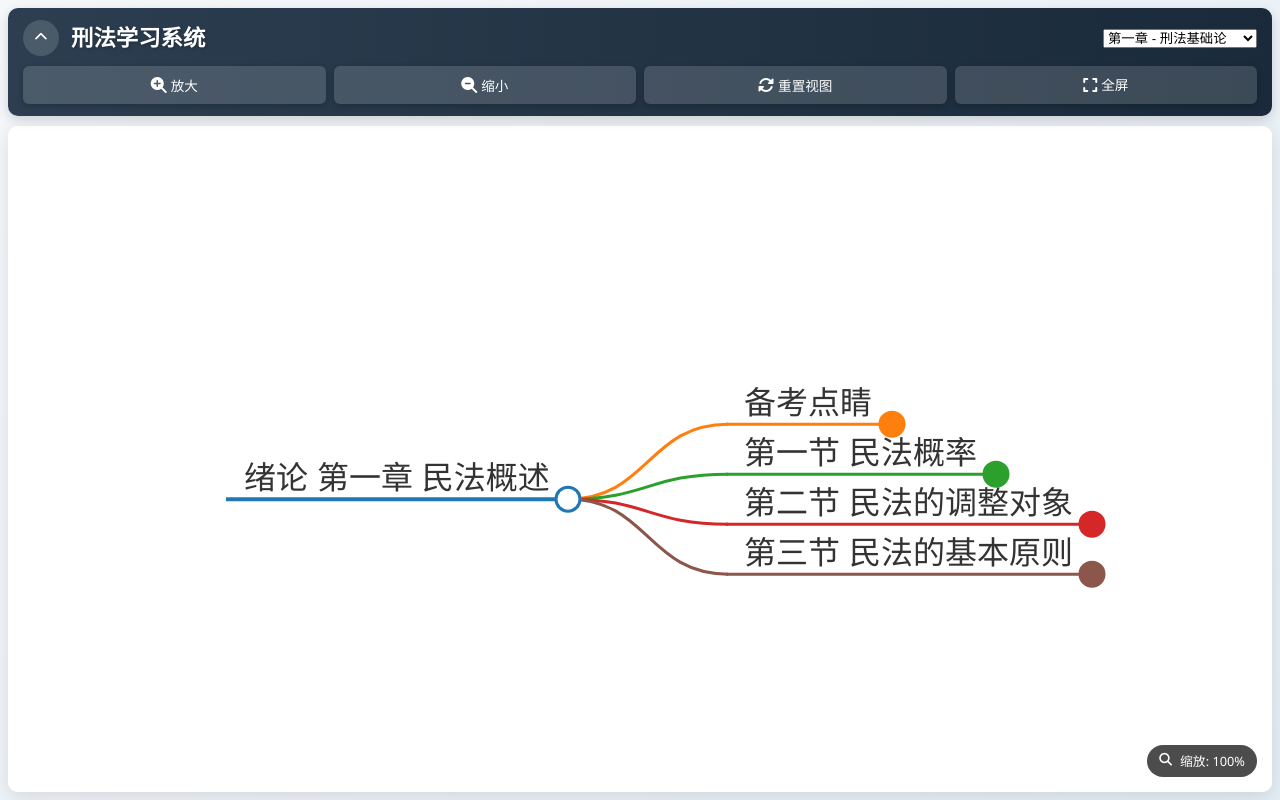
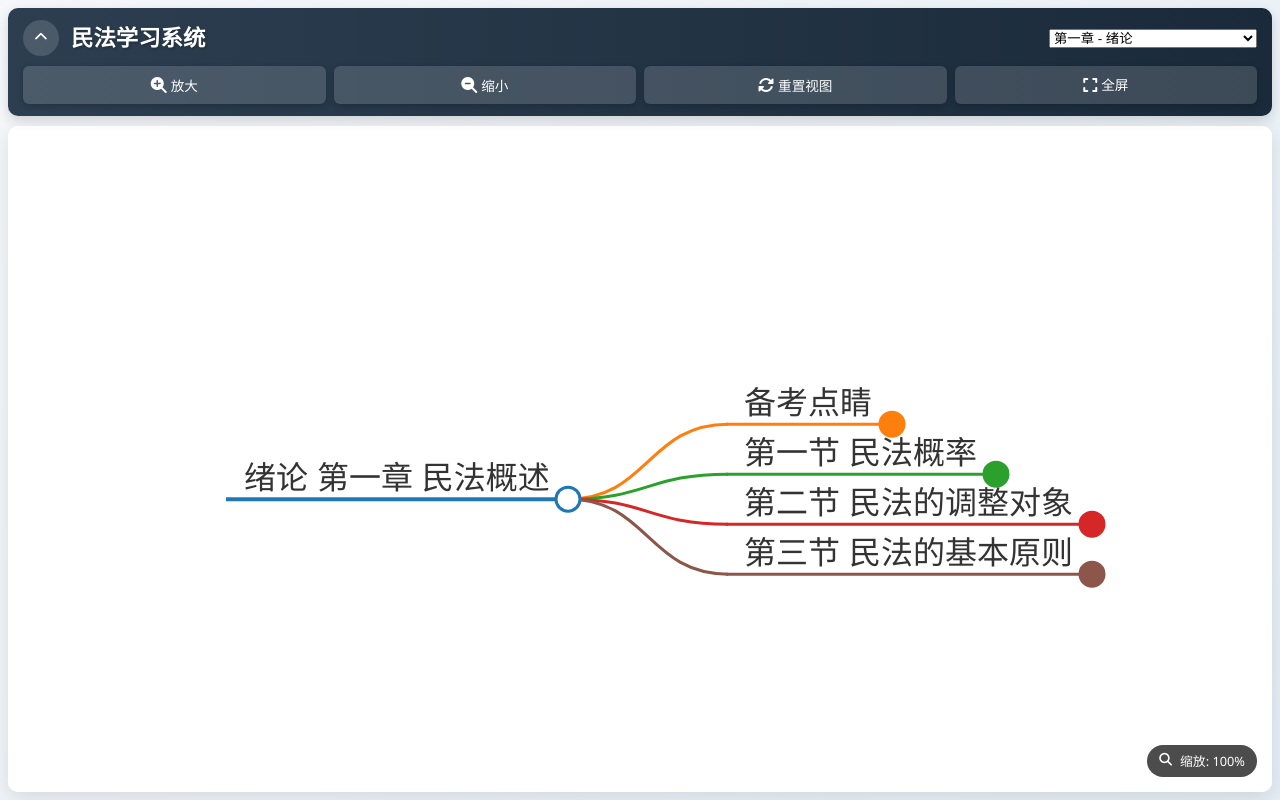
Before and after one commit to TemperSweet/civil-law, a plain HTML site: page index.html in a window 1280 px wide. Drawn offline with Linux system fonts and the light colour scheme.

Commit message:
Update index.html

```diff
--- a/index.html
+++ b/index.html
@@ -6,7 +6,7 @@
       name="viewport"
       content="width=device-width, initial-scale=1.0, maximum-scale=1.0, user-scalable=no"
     />
-    <title>刑法学习系统 - 思维导图</title>
+    <title>民法学习系统 - 思维导图</title>
     <link
       rel="stylesheet"
       href="https://cdnjs.cloudflare.com/ajax/libs/font-awesome/6.4.0/css/all.min.css"
@@ -477,19 +477,36 @@
           <button class="toggle-header-btn" id="toggleHeaderBtn">
             <i class="fas fa-chevron-up"></i>
           </button>
-          <h1>刑法学习系统 - 思维导图</h1>
-
-          <!-- 章节选择器移动到标题右侧 -->
-          <!-- <div class="chapter-selector"> -->
-          <!-- <label for="chapterSelect"><i class="fas fa-book"></i> 章节:</label> -->
+          <h1>民法学习系统 - 思维导图</h1>
           <select id="chapterSelect">
-            <option value="chapter1">第一章 - 刑法基础论</option>
-            <option value="chapter2">第二章 - 犯罪概念</option>
-            <option value="chapter3">第三章 - 犯罪构成</option>
-            <option value="chapter4">第四章 - 犯罪客体</option>
-            <option value="chapter5">第五章 - 犯罪客观方面</option>
+            <option value="chapter1">第一章 - 绪论</option>
+            <option value="chapter2">第二章 - 民事法律关系</option>
+            <option value="chapter3">第三章 - 自然人</option>
+            <option value="chapter4">第四章 - 法人</option>
+            <option value="chapter5">第五章 - 非法人组织</option>
+            <option value="chapter6">第六章 - 民事法律行为</option>
+            <option value="chapter7">第七章 - 代理</option>
+            <option value="chapter8">第八章 - 诉讼时效和期间</option>
+            <option value="chapter9">第一章 - 人格权概述</option>
+            <option value="chapter10">第二章 - 具体人格权</option>
+            <option value="chapter11">第一章 - 物权通则</option>
+            <option value="chapter12">第二章 - 所有权</option>
+            <option value="chapter13">第三章 - 用益物权</option>
+            <option value="chapter14">第四章 - 担保物权</option>
+            <option value="chapter15">第五章 - 占有</option>
+            <option value="chapter16">第一章 - 知识产权概述</option>
+            <option value="chapter17">第二章 - 著作权</option>
+            <option value="chapter18">第三章 - 专利权</option>
+            <option value="chapter19">第四章 - 商标权</option>
+            <option value="chapter20">第一章 - 合同通则</option>
+            <option value="chapter21">第二章 - 典型合同</option>
+            <option value="chapter22">第三章 - 准合同</option>
+            <option value="chapter23">第一章 - 婚姻家庭</option>
+            <option value="chapter24">第二章 - 继承</option>
+            <option value="chapter25">第一章 - 侵权责任通则</option>
+            <option value="chapter26">第二章 - 侵权主体的特殊规定</option>
+            <option value="chapter27">第三章 - 各种具体侵权责任类型</option>
           </select>
-          <!-- </div> -->
         </div>
         <div class="controls">
           <button class="control-btn" id="zoomInBtn">
@@ -501,7 +518,6 @@
           <button class="control-btn" id="resetBtn">
             <i class="fas fa-sync-alt"></i> 重置视图
           </button>
-          <!-- class="fullscreen-control" -->
           <div class="control-btn" id="fullscreenBtn" title="全屏">
             <i class="fas fa-expand"></i>全屏
           </div>
@@ -527,7 +543,28 @@
     <script type="text/javascript" src="./js/chapter3.js"></script>
     <script type="text/javascript" src="./js/chapter4.js"></script>
     <script type="text/javascript" src="./js/chapter5.js"></script>
-
+    <script type="text/javascript" src="./js/chapter6.js"></script>
+    <script type="text/javascript" src="./js/chapter7.js"></script>
+    <script type="text/javascript" src="./js/chapter8.js"></script>
+    <script type="text/javascript" src="./js/chapter9.js"></script>
+    <script type="text/javascript" src="./js/chapter10.js"></script>
+    <script type="text/javascript" src="./js/chapter11.js"></script>
+    <script type="text/javascript" src="./js/chapter12.js"></script>
+    <script type="text/javascript" src="./js/chapter13.js"></script>
+    <script type="text/javascript" src="./js/chapter14.js"></script>
+    <script type="text/javascript" src="./js/chapter15.js"></script>
+    <script type="text/javascript" src="./js/chapter16.js"></script>
+    <script type="text/javascript" src="./js/chapter17.js"></script>
+    <script type="text/javascript" src="./js/chapter18.js"></script>
+    <script type="text/javascript" src="./js/chapter19.js"></script>
+    <script type="text/javascript" src="./js/chapter20.js"></script>
+    <script type="text/javascript" src="./js/chapter21.js"></script>
+    <script type="text/javascript" src="./js/chapter22.js"></script>
+    <script type="text/javascript" src="./js/chapter23.js"></script>
+    <script type="text/javascript" src="./js/chapter24.js"></script>
+    <script type="text/javascript" src="./js/chapter25.js"></script>
+    <script type="text/javascript" src="./js/chapter26.js"></script>
+    <script type="text/javascript" src="./js/chapter27.js"></script>
 
 
     <script>
@@ -547,7 +584,29 @@
         chapter2: chapter2,
         chapter3: chapter3,
         chapter4: chapter4,
-        chapter5: chapter5
+        chapter5: chapter5,
+        chapter6: chapter6,
+        chapter7: chapter7,
+        chapter8: chapter8,
+        chapter9: chapter9,
+        chapter10: chapter10,
+        chapter11: chapter11,
+        chapter12: chapter12,
+        chapter13: chapter13,
+        chapter14: chapter14,
+        chapter15: chapter15,
+        chapter16: chapter16,
+        chapter17: chapter17,
+        chapter18: chapter18,
+        chapter19: chapter19,
+        chapter20: chapter20,
+        chapter21: chapter21,
+        chapter22: chapter22,
+        chapter23: chapter23,
+        chapter24: chapter24,
+        chapter25: chapter25,
+        chapter26: chapter26,
+        chapter27: chapter27,
       };
 
       // 初始化思维导图
@@ -571,7 +630,7 @@
         mm = Markmap.create('svg#mindmap', options, data);
 
         // 更新标题
-        document.querySelector('.header h1').textContent = data.title || '刑法学习系统';
+        document.querySelector('.header h1').textContent = data.title || '民法学习系统';
       }
 
       // 加载章节数据
```
